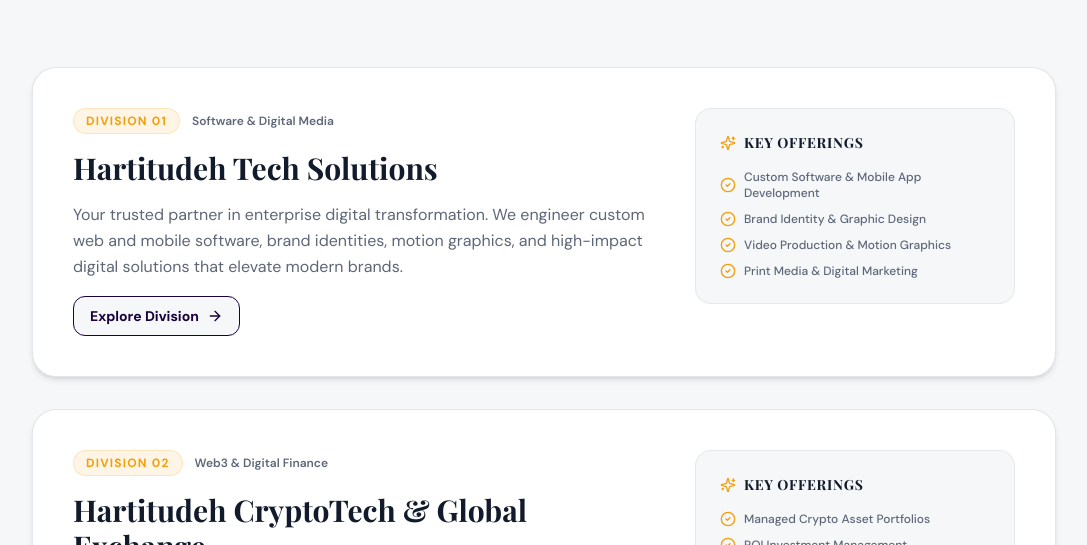
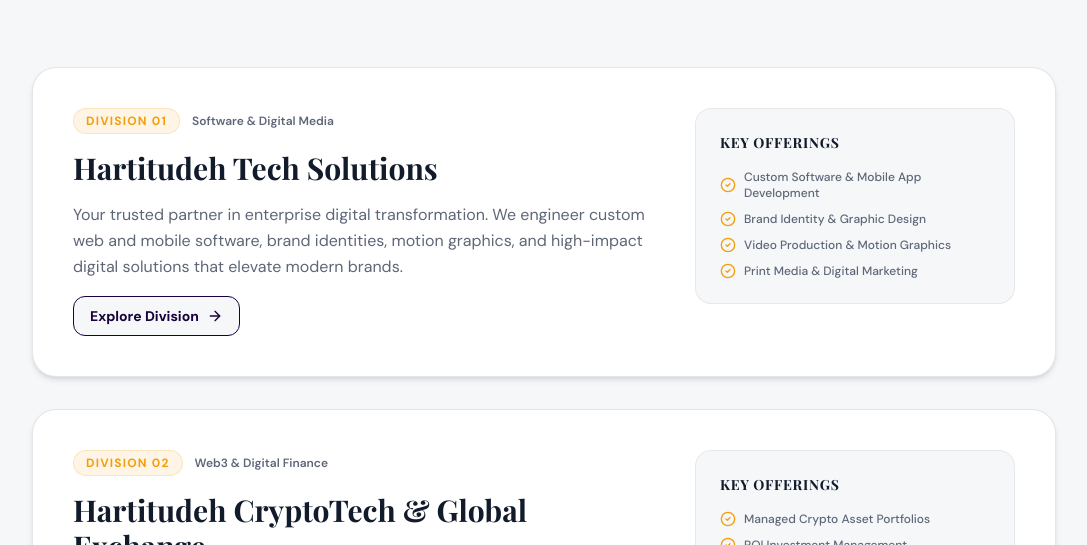
Before and after one commit to hartitudeh/hartitudeh_empire, a React (Vite) app: page /about in a window 1280 px wide. Shown: the part 2260-2805 px from the top of the page, without its empty margins (96-1183 px from the left). Built offline with nearby package versions, Linux system fonts and the light colour scheme; no server answers; the HTML template or start-up script is replaced by a standard one.

Commit message:
fix: remove sparkles icon next to key offerings

```diff
--- a/src/pages/About.tsx
+++ b/src/pages/About.tsx
@@ -1,6 +1,6 @@
 import { Link } from "react-router-dom";
 import { motion } from "motion/react";
-import { ArrowRight, Target, Eye, Heart, Award, Users, Globe, Building2, Cpu, Coins, ShieldCheck, Sparkles, CheckCircle2 } from "lucide-react";
+import { ArrowRight, Target, Eye, Heart, Award, Users, Globe, Building2, Cpu, Coins, ShieldCheck, CheckCircle2 } from "lucide-react";
 import { Button } from "@/components/ui/button";
 import Layout from "@/components/layout/Layout";
 import CeoSection from "@/components/about/CeoSection";
@@ -304,8 +304,7 @@ export default function About() {
                   </div>
 
                   <div className="lg:w-80 w-full p-6 rounded-2xl bg-secondary/40 border border-border/60">
-                    <h4 className="font-display font-bold text-sm text-foreground uppercase tracking-wider mb-4 flex items-center gap-2">
-                      <Sparkles className="w-4 h-4 text-amber-500" />
+                    <h4 className="font-display font-bold text-sm text-foreground uppercase tracking-wider mb-4">
                       Key Offerings
                     </h4>
                     <ul className="space-y-2.5">
```
